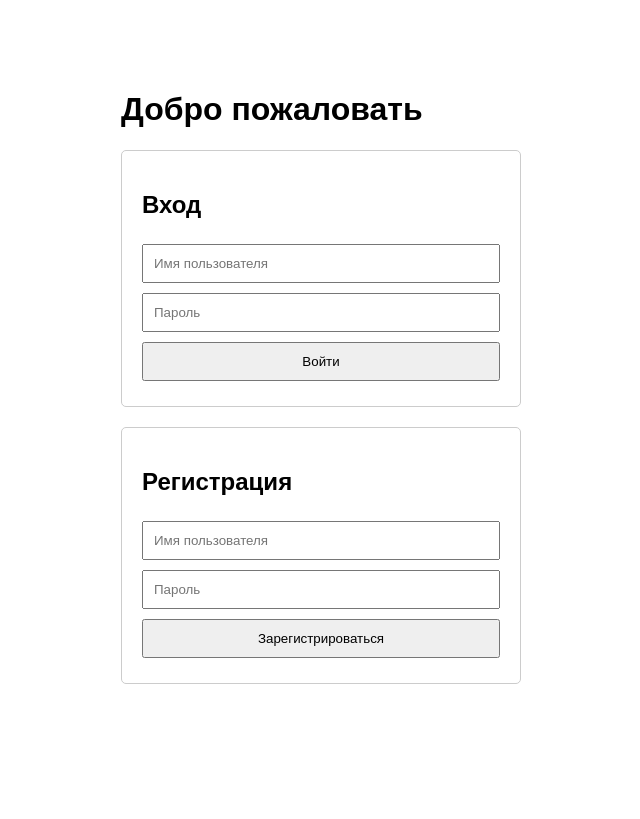
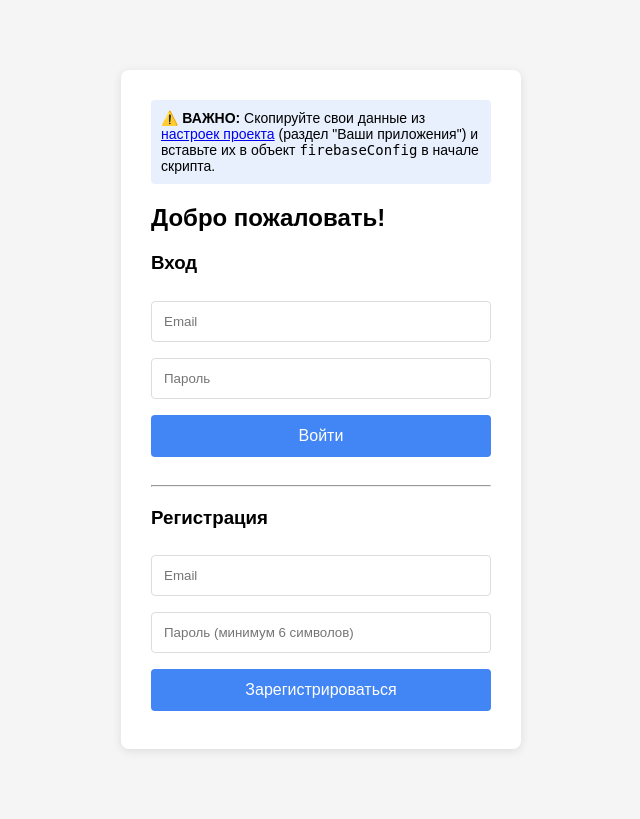
Before and after one commit to yuri22072015g-lab/Yourblocks, a PHP site: page / in a window 1280 px wide. Shown: the whole page, without its empty margins (319-959 px from the left). Before the commit the page ends 684 px from the top, so only its background shows below. Run offline with PHP 8.4, Linux system fonts and the light colour scheme; some libraries are stand-ins or nearby versions.

Commit message:
Update index.php

```diff
--- a/index.php
+++ b/index.php
@@ -1,114 +1,163 @@
-<?php
-// Запускаем сессию для хранения данных пользователя
-session_start();
-
-// Подключаемся к SQLite базе данных (файл users.db создастся автоматически)
-try {
-    $db = new PDO('sqlite:users.db');
-    $db->setAttribute(PDO::ATTR_ERRMODE, PDO::ERRMODE_EXCEPTION);
-    // Создаём таблицу пользователей, если её нет
-    $db->exec("CREATE TABLE IF NOT EXISTS users (
-        id INTEGER PRIMARY KEY AUTOINCREMENT,
-        username TEXT UNIQUE NOT NULL,
-        password TEXT NOT NULL
-    )");
-} catch (PDOException $e) {
-    die("Ошибка подключения к БД: " . $e->getMessage());
-}
-
-// Обработка действий (регистрация, вход, выход)
-$message = '';
-if ($_SERVER['REQUEST_METHOD'] === 'POST') {
-    if (isset($_POST['register'])) {
-        // Регистрация
-        $username = trim($_POST['username']);
-        $password = $_POST['password'];
-        if ($username && $password) {
-            // Хешируем пароль
-            $hash = password_hash($password, PASSWORD_DEFAULT);
-            try {
-                $stmt = $db->prepare("INSERT INTO users (username, password) VALUES (?, ?)");
-                $stmt->execute([$username, $hash]);
-                $message = "<p style='color:green;'>Регистрация успешна! Теперь войдите.</p>";
-            } catch (PDOException $e) {
-                $message = "<p style='color:red;'>Ошибка: возможно, имя пользователя уже занято.</p>";
-            }
-        } else {
-            $message = "<p style='color:red;'>Заполните все поля.</p>";
-        }
-    } elseif (isset($_POST['login'])) {
-        // Вход
-        $username = trim($_POST['username']);
-        $password = $_POST['password'];
-        if ($username && $password) {
-            $stmt = $db->prepare("SELECT * FROM users WHERE username = ?");
-            $stmt->execute([$username]);
-            $user = $stmt->fetch(PDO::FETCH_ASSOC);
-            if ($user && password_verify($password, $user['password'])) {
-                $_SESSION['user_id'] = $user['id'];
-                $_SESSION['username'] = $user['username'];
-                // Перенаправляем на ту же страницу, чтобы обновить состояние
-                header('Location: ' . $_SERVER['PHP_SELF']);
-                exit;
-            } else {
-                $message = "<p style='color:red;'>Неверное имя пользователя или пароль.</p>";
-            }
-        } else {
-            $message = "<p style='color:red;'>Заполните все поля.</p>";
-        }
-    }
-} elseif (isset($_GET['logout'])) {
-    // Выход
-    session_destroy();
-    header('Location: ' . $_SERVER['PHP_SELF']);
-    exit;
-}
-?>
 <!DOCTYPE html>
 <html lang="ru">
 <head>
     <meta charset="UTF-8">
     <meta name="viewport" content="width=device-width, initial-scale=1.0">
-    <title>Простой сайт с входом</title>
+    <title>Вход через Firebase</title>
     <style>
-        body { font-family: Arial, sans-serif; max-width: 400px; margin: 50px auto; padding: 20px; }
-        input, button { width: 100%; padding: 10px; margin: 5px 0; box-sizing: border-box; }
-        .form-container { border: 1px solid #ccc; padding: 20px; border-radius: 5px; }
-        .message { margin: 10px 0; }
-        a { color: #007bff; text-decoration: none; }
-        a:hover { text-decoration: underline; }
+        body { font-family: Arial, sans-serif; max-width: 400px; margin: 50px auto; padding: 20px; background: #f5f5f5; }
+        .container { background: white; padding: 30px; border-radius: 8px; box-shadow: 0 2px 10px rgba(0,0,0,0.1); }
+        input, button { width: 100%; padding: 12px; margin: 8px 0; border: 1px solid #ddd; border-radius: 4px; box-sizing: border-box; }
+        button { background: #4285f4; color: white; border: none; cursor: pointer; font-size: 16px; }
+        button:hover { background: #3367d6; }
+        .hidden { display: none; }
+        .error { color: #d32f2f; margin: 10px 0; }
+        .success { color: #388e3c; margin: 10px 0; }
+        h2 { margin-top: 0; }
+        hr { margin: 20px 0; }
     </style>
+    <!-- Firebase SDK -->
+    <script src="https://www.gstatic.com/firebasejs/10.8.0/firebase-app-compat.js"></script>
+    <script src="https://www.gstatic.com/firebasejs/10.8.0/firebase-auth-compat.js"></script>
 </head>
 <body>
+    <div class="container" id="app">
+        <!-- ШАГ 1: ВСТАВЬТЕ СВОИ ДАННЫЕ FIREBASE НИЖЕ -->
+        <div style="background: #e8f0fe; padding: 10px; border-radius: 4px; margin-bottom: 20px; font-size: 14px;">
+            <strong>⚠️ ВАЖНО:</strong> Скопируйте свои данные из <a href="https://console.firebase.google.com/project/yourblocks-ccdb7/settings/general" target="_blank">настроек проекта</a> (раздел "Ваши приложения") и вставьте их в объект <code>firebaseConfig</code> в начале скрипта.
+        </div>
 
-<?php if (isset($_SESSION['user_id'])): ?>
-    <!-- Приветствие для залогиненного пользователя -->
-    <h1>Добро пожаловать, <?php echo htmlspecialchars($_SESSION['username']); ?>!</h1>
-    <p>Вы успешно вошли в аккаунт.</p>
-    <p><a href="?logout=1">Выйти</a></p>
-<?php else: ?>
-    <!-- Формы регистрации и входа для гостей -->
-    <h1>Добро пожаловать</h1>
-    <?php if ($message) echo "<div class='message'>$message</div>"; ?>
+        <!-- Формы для неавторизованных -->
+        <div id="unauthorized">
+            <h2>Добро пожаловать!</h2>
+            <div id="message"></div>
 
-    <div class="form-container">
-        <h2>Вход</h2>
-        <form method="post">
-            <input type="text" name="username" placeholder="Имя пользователя" required>
-            <input type="password" name="password" placeholder="Пароль" required>
-            <button type="submit" name="login">Войти</button>
-        </form>
+            <h3>Вход</h3>
+            <input type="email" id="loginEmail" placeholder="Email" required>
+            <input type="password" id="loginPassword" placeholder="Пароль" required>
+            <button onclick="login()">Войти</button>
+
+            <hr>
+
+            <h3>Регистрация</h3>
+            <input type="email" id="regEmail" placeholder="Email" required>
+            <input type="password" id="regPassword" placeholder="Пароль (минимум 6 символов)" required>
+            <button onclick="register()">Зарегистрироваться</button>
+        </div>
+
+        <!-- Профиль авторизованного пользователя -->
+        <div id="authorized" class="hidden">
+            <h2>Личный кабинет</h2>
+            <p>Вы вошли как: <strong><span id="userEmail"></span></strong></p>
+            <p><strong>Ваш UID:</strong> <span id="userUid"></span></p>
+            <button onclick="logout()" style="background: #dc3545;">Выйти</button>
+        </div>
     </div>
 
-    <div class="form-container" style="margin-top: 20px;">
-        <h2>Регистрация</h2>
-        <form method="post">
-            <input type="text" name="username" placeholder="Имя пользователя" required>
-            <input type="password" name="password" placeholder="Пароль" required>
-            <button type="submit" name="register">Зарегистрироваться</button>
-        </form>
-    </div>
-<?php endif; ?>
+    <script>
+        // 🔥 ВСТАВЬТЕ СЮДА СВОЙ ОБЪЕКТ firebaseConfig ИЗ КОНСОЛИ FIREBASE
+        // Как получить:
+        // 1. Зайдите в консоль Firebase (https://console.firebase.google.com/)
+        // 2. Выберите проект "Yourblocks" (yourblocks-ccdb7)
+        // 3. Нажмите на шестерёнку "Настройки проекта" (Project settings)
+        // 4. В разделе "Ваши приложения" (Your apps) выберите веб-приложение "Yourblocks Web App"
+        // 5. В блоке "SDK setup and configuration" выберите "Config" и скопируйте весь объект firebaseConfig
+        //    (он выглядит примерно как показано ниже, но с вашими реальными данными)
+        const firebaseConfig = {
+            apiKey: "ВСТАВЬТЕ_API_KEY",
+            authDomain: "yourblocks-ccdb7.firebaseapp.com", // обычно ProjectID + .firebaseapp.com
+            projectId: "yourblocks-ccdb7",
+            storageBucket: "yourblocks-ccdb7.appspot.com", // обычно ProjectID + .appspot.com
+            messagingSenderId: "531017606276",             // Project number
+            appId: "1:531017606276:web:5eab2f87a2f9f5c885ced1" // App ID
+        };
 
+        // Инициализация Firebase
+        firebase.initializeApp(firebaseConfig);
+        const auth = firebase.auth();
+
+        // Отслеживание состояния аутентификации
+        auth.onAuthStateChanged((user) => {
+            if (user) {
+                // Пользователь вошёл
+                document.getElementById('unauthorized').classList.add('hidden');
+                document.getElementById('authorized').classList.remove('hidden');
+                document.getElementById('userEmail').textContent = user.email;
+                document.getElementById('userUid').textContent = user.uid;
+            } else {
+                // Пользователь вышел
+                document.getElementById('unauthorized').classList.remove('hidden');
+                document.getElementById('authorized').classList.add('hidden');
+                document.getElementById('message').innerHTML = '';
+            }
+        });
+
+        // Функция регистрации
+        function register() {
+            const email = document.getElementById('regEmail').value.trim();
+            const password = document.getElementById('regPassword').value.trim();
+            const messageDiv = document.getElementById('message');
+
+            if (password.length < 6) {
+                messageDiv.className = 'error';
+                messageDiv.textContent = 'Пароль должен быть не менее 6 символов';
+                return;
+            }
+
+            auth.createUserWithEmailAndPassword(email, password)
+                .then((userCredential) => {
+                    messageDiv.className = 'success';
+                    messageDiv.textContent = 'Регистрация успешна! Выполняется вход...';
+                    document.getElementById('regEmail').value = '';
+                    document.getElementById('regPassword').value = '';
+                })
+                .catch((error) => {
+                    messageDiv.className = 'error';
+                    if (error.code === 'auth/email-already-in-use') {
+                        messageDiv.textContent = 'Этот email уже зарегистрирован';
+                    } else if (error.code === 'auth/invalid-email') {
+                        messageDiv.textContent = 'Некорректный email';
+                    } else {
+                        messageDiv.textContent = 'Ошибка: ' + error.message;
+                    }
+                });
+        }
+
+        // Функция входа
+        function login() {
+            const email = document.getElementById('loginEmail').value.trim();
+            const password = document.getElementById('loginPassword').value.trim();
+            const messageDiv = document.getElementById('message');
+
+            auth.signInWithEmailAndPassword(email, password)
+                .then((userCredential) => {
+                    messageDiv.className = 'success';
+                    messageDiv.textContent = 'Вход выполнен успешно!';
+                    document.getElementById('loginEmail').value = '';
+                    document.getElementById('loginPassword').value = '';
+                })
+                .catch((error) => {
+                    messageDiv.className = 'error';
+                    if (error.code === 'auth/user-not-found') {
+                        messageDiv.textContent = 'Пользователь не найден';
+                    } else if (error.code === 'auth/wrong-password') {
+                        messageDiv.textContent = 'Неверный пароль';
+                    } else {
+                        messageDiv.textContent = 'Ошибка: ' + error.message;
+                    }
+                });
+        }
+
+        // Функция выхода
+        function logout() {
+            auth.signOut().then(() => {
+                document.getElementById('message').className = 'success';
+                document.getElementById('message').textContent = 'Вы вышли из системы';
+            }).catch((error) => {
+                document.getElementById('message').className = 'error';
+                document.getElementById('message').textContent = 'Ошибка при выходе: ' + error.message;
+            });
+        }
+    </script>
 </body>
 </html>
```
